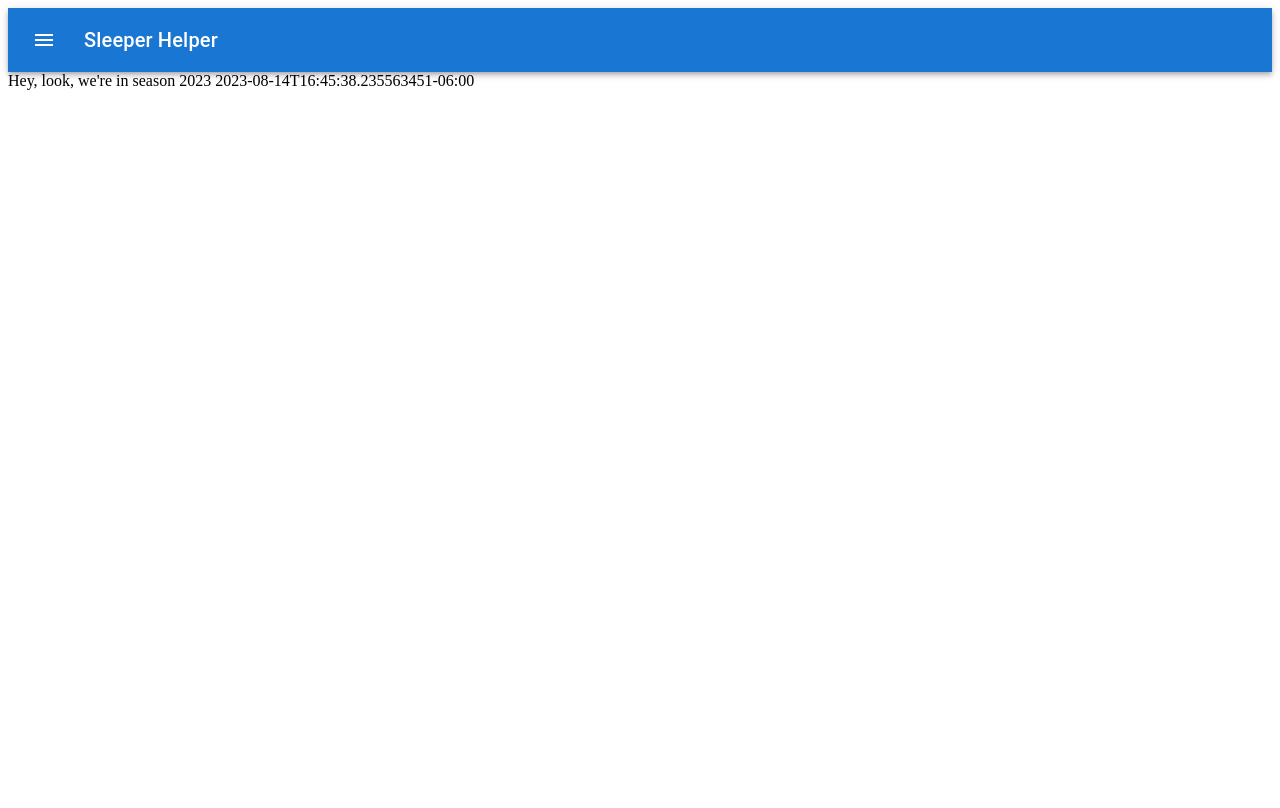
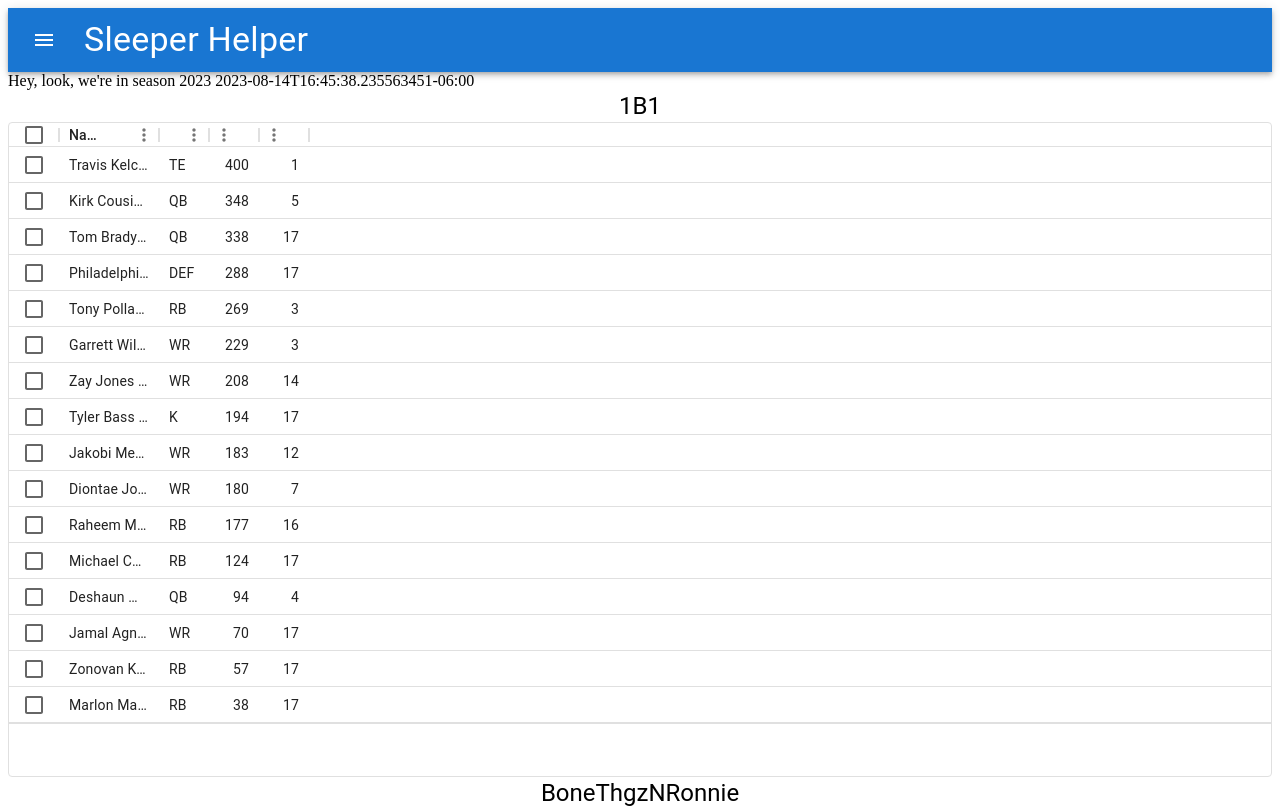
Before and after one commit to michaeljohnalbers/sleeper-helper, a React app in the folder website/: page / in a window 1280 px wide. Shown: the top 808 px of the page. Built offline with nearby package versions, Linux system fonts and the light colour scheme.

Commit message:
Team data, stats popover

```diff
--- a/website/package.json
+++ b/website/package.json
@@ -32,6 +32,7 @@
     "@floating-ui/react": "^0.26.9",
     "@mui/icons-material": "^5.15.13",
     "@mui/material": "^5.15.13",
+    "@mui/x-data-grid": "^6.19.6",
     "react": "^18.2.0",
     "react-dom": "^18.2.0"
   }
--- a/website/src/components/material/App.tsx
+++ b/website/src/components/material/App.tsx
@@ -51,7 +51,7 @@
                               onClose={handleClose}>
                             {yearMenuItems}
                         </Menu>
-                        <Typography variant="h6" component="div" sx={{ flexGrow: 1 }}>
+                        <Typography variant="h4" component="div" sx={{ flexGrow: 1 }}>
                             Sleeper Helper
                         </Typography>
                     </Toolbar>
--- a/website/src/components/material/Season.tsx
+++ b/website/src/components/material/Season.tsx
@@ -1,10 +1,19 @@
 import React, {useState} from 'react';
 import {KeeperData} from "../../types/keeper_data";
+import {Box} from "@mui/material";
+import Team from "./Team";
 
 export default function Season({season, keeperData}: {season: string, keeperData : KeeperData}) {
+
+    let teams = keeperData.teams.map(
+        (teamData) => {return(<Team teamData={teamData} metadata={keeperData.metadata}/>)});
+
     return(
         <>
             <div>Hey, look, we're in season {season} {keeperData.metadata.player_data_pull_date}</div>
+            <Box>
+                {teams}
+            </Box>
         </>
     );
 }
--- /dev/null
+++ b/website/src/components/material/StatsTable.tsx
@@ -0,0 +1,31 @@
+import React from 'react';
+import {Metadata} from "../../types/keeper_data";
+import {Table, TableBody, TableCell, TableHead, TableRow} from "@mui/material";
+
+export default function StatsTable({name, stats, metadata}: {name: string, stats: Record<string, any>, metadata: Metadata}) {
+    let statRows: React.JSX.Element[] = []
+    // Appears to sort keys by default
+    for (const statAlias in stats) {
+        const statValue = stats[statAlias]
+        statRows.push(
+            <TableRow key={statAlias}>
+                <TableCell>{metadata.player_stats_keys[statAlias]}</TableCell>
+                <TableCell>{statValue}</TableCell>
+            </TableRow>);
+    }
+
+    return(
+        <>
+            <Table size="small" aria-label="Player Stats">
+                <TableHead>
+                    <TableRow>
+                        <TableCell colSpan={2} align={"center"}>{name} Stats</TableCell>
+                    </TableRow>
+                </TableHead>
+                <TableBody>
+                    {statRows}
+                </TableBody>
+            </Table>
+        </>
+    );
+}
--- /dev/null
+++ b/website/src/components/material/Team.tsx
@@ -0,0 +1,71 @@
+import React, {ReactElement} from 'react';
+import {Metadata, TeamData} from "../../types/keeper_data";
+import {DataGrid, GridColDef, GridRowsProp} from "@mui/x-data-grid";
+import {Popover, Typography} from "@mui/material";
+import StatsTable from "./StatsTable";
+
+export default function Team({teamData, metadata}:{teamData: TeamData, metadata: Metadata}) {
+    const columns: GridColDef[] = [
+        {field: "name", headerName: "Name"},
+        {field: "position", headerName: "Position", maxWidth: 45},
+        {field: "points", headerName: "Points", maxWidth: 45, type: "number"},
+        {field: "round", headerName: "Round", maxWidth: 45, type: "number"},
+    ];
+
+    let rows: GridRowsProp = teamData.players.map((playerData, index)=> {
+        let playerName = playerData.name;
+        if (playerData.position !== "DEF") {
+            playerName += " (" + playerData.team + ")"
+        }
+        return {id: index, name: playerName, position: playerData.position, points: playerData.total_points,
+            round: playerData.draft_round_cost, stats: playerData.stats}
+    })
+
+    const [anchorEl, setAnchorEl] = React.useState<HTMLElement | null>(null);
+    const [statsTable, setStatsTable] = React.useState<ReactElement | null>(null);
+    const handlePopoverOpen = (event: React.MouseEvent<HTMLElement>) => {
+        const field = event.currentTarget.dataset.field!;
+        if (field === "name") {
+            const id = event.currentTarget.parentElement!.dataset.id!;
+            const playerRow = rows.find((r)=> r.id == id)!;
+            if (playerRow.stats != null) {
+                setStatsTable(<StatsTable name={playerRow.name} stats={playerRow.stats} metadata={metadata} />);
+                setAnchorEl(event.currentTarget);
+            }
+        }
+    };
+
+    const handlePopoverClose = () => {
+        setAnchorEl(null);
+    };
+
+    const open = Boolean(anchorEl);
+
+    return(
+        <>
+            <Typography variant="h5" align="center">{teamData.owner.user_name}</Typography>
+            <DataGrid columns={columns} rows={rows}
+                      checkboxSelection
+                      columnHeaderHeight={35}
+                      density="compact"
+                      disableRowSelectionOnClick
+                      hideFooterPagination={true}
+                      slotProps={{
+                          cell: {
+                              onClick: handlePopoverOpen,
+                          },
+                      }}
+            />
+            { /*Modality of Popover sucks, but everything else is much better to use than Popper. */}
+            <Popover open={open}
+                     anchorEl={anchorEl}
+                     onClose={handlePopoverClose}
+                     anchorOrigin={{
+                         vertical: 'center',
+                         horizontal: 'right',
+                     }}>
+                {statsTable}
+            </Popover>
+        </>
+    );
+}
```
Also changed, not shown: 2 other files (tests, documents, lock files or other folders).
